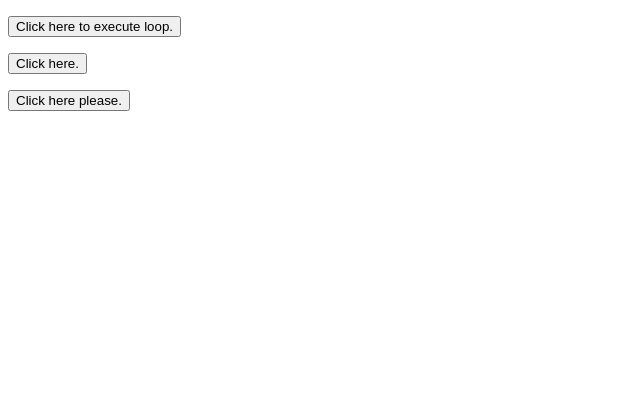
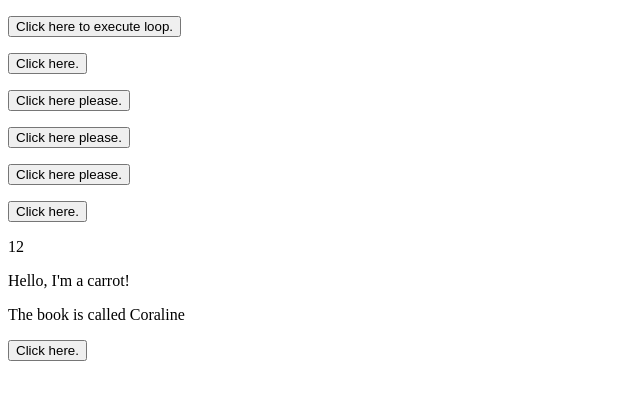
Before and after one commit to Ntillman7/Javascript-Projects, a plain HTML site: page Basic-Javascript-Projects/Project10_loops_and_arrays/index.html in a window 1280 px wide. Shown: the whole page, without its empty margins (0-640 px from the left). Drawn offline with Linux system fonts and the light colour scheme.

Commit message:
Created Project 10

```diff
--- a/Basic-Javascript-Projects/Project10_loops_and_arrays/JS/main.js
+++ b/Basic-Javascript-Projects/Project10_loops_and_arrays/JS/main.js
@@ -1,4 +1,4 @@
-function call_loop() {
+function call_loop() { //Defining a function which uses a while loop
     var digit ="";
     var x=1;
     while(x<6) {
@@ -8,18 +8,68 @@ function call_loop() {
     document.getElementById("loop").innerHTML = digit;
 }
 
-function string_length_function() {
+function string_length_function() { //Defining a fuction which shows the length of a string
     let text = "My cat is cute.";
     let length= text.length;
     document.getElementById("long").innerHTML= length;
 }
 
-var instruments = ["guitar", "drums", "piano", "bass", "violin","trumpet","flute"];
+var instruments = ["guitar", "drums", "piano", "bass", "violin","trumpet","flute"]; //creating an array
 var content="";
 var Y;
-function for_loop() {
+function for_loop() { //defining a function that will create a list from the above data
     for (Y=0; Y < instruments.length; Y++) {
         content += instruments[Y] + "<br>";
     }
-    documents.getElementById("list_of_instruments").innerHTML = content;
+    document.getElementById("list_of_instruments").innerHTML = content;
 }
+
+function array_function() { // defining a function which will create and array and be able to use data from that array
+    var lizard_thing = [];
+    lizard_thing[0] = "sunbathing";
+    lizard_thing[1] = "scuttling";
+    lizard_thing[2] = "crawling";
+    lizard_thing[3]= "eating bugs";
+    document.getElementById("array").innerHTML = "This lizard is " + lizard_thing[1] + ".";
+}
+
+function constant_function() { //defining a functio that will allow us to change and add data to an array
+    const candle= {scent: "vanilla", brand:"yankee", color:"off-white"};
+    candle.color="purple";
+    candle.price="$20"
+    document.getElementById("constant").innerHTML="The cost of the " + candle.color+ ", " + candle.scent +" candle was "+ candle.price;
+}
+
+var Z=12
+function let_function() { // defining a funtion which has both global and block scope variables
+    let Z = "Happy"
+    document.getElementById("keyword").innerHTML = Z
+}
+document.getElementById("keyword2").innerHTML = Z
+
+function return_function() { // defining a function which uses the return statment
+    var C = "I'm a carrot!"
+    return "Hello, " + C;
+}
+document.getElementById("return").innerHTML=return_function();
+
+let book= { //defining a function which uses the return funtion plus "this"
+    author: "Neil Gaiman ",
+    type: "paperback ",
+    title: "Coraline ",
+    published: "July 2,2002 ",
+    description : function() {
+        return "The book is called " + this.title;
+    }
+};
+document.getElementById("book_object").innerHTML = book.description();
+
+function break_function() { // defining a function that uses both break and continue
+    let text = "";
+    for (let i = 0; i < 10; i++) {
+        if (i === 7) { break; }
+        else if (i===3) {continue;}
+        text += "The number is " + i + "<br>";
+    }
+document.getElementById("break_continue_loop").innerHTML = text;
+}
--- a/Basic-Javascript-Projects/Project10_loops_and_arrays/index.html
+++ b/Basic-Javascript-Projects/Project10_loops_and_arrays/index.html
@@ -16,5 +16,23 @@
         <p id="list_of_instruments"></p>
         <button onclick="for_loop()">Click here please.</button>
 
+        <p id="array"></p>
+        <button onclick="array_function()">Click here please.</button>
+
+        <p id="constant"></p>
+        <button onclick="constant_function()">Click here please.</button>
+
+        <p id="keyword"></p>
+        <button onclick="let_function()">Click here.</button>
+
+        <p id="keyword2"></p>
+
+        <p id="return"></p>
+
+        <p id="book_object"></p>
+
+        <p id="break_continue_loop"></p>
+        <button onclick="break_function()">Click here.</button>
+
     </body>
 </html>
```
